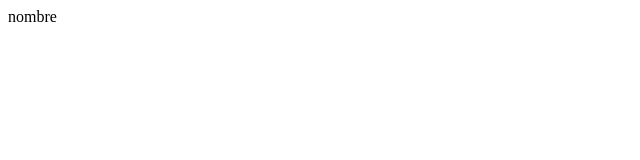
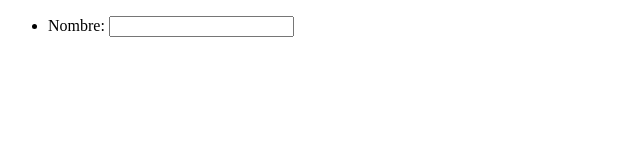
Before and after one commit to Fitin37/Ejercicio1, a plain HTML site: page index.html in a window 1280 px wide. Shown: the whole page, without its empty margins (0-640 px from the left). Drawn offline with Linux system fonts and the light colour scheme.

Commit message:
version1.1

```diff
--- a/index.html
+++ b/index.html
@@ -6,6 +6,13 @@
     <title>Document</title>
 </head>
 <body>
-    <label for="">nombre</label>
+   <form action="/my-handling-form-page" method="post">
+    <ul>
+        <li>
+            <label for="name">Nombre:</label>
+            <input type="text" id="name" name="user_name">
+        </li>
+    </ul>
+   </form>
 </body>
 </html>
```
